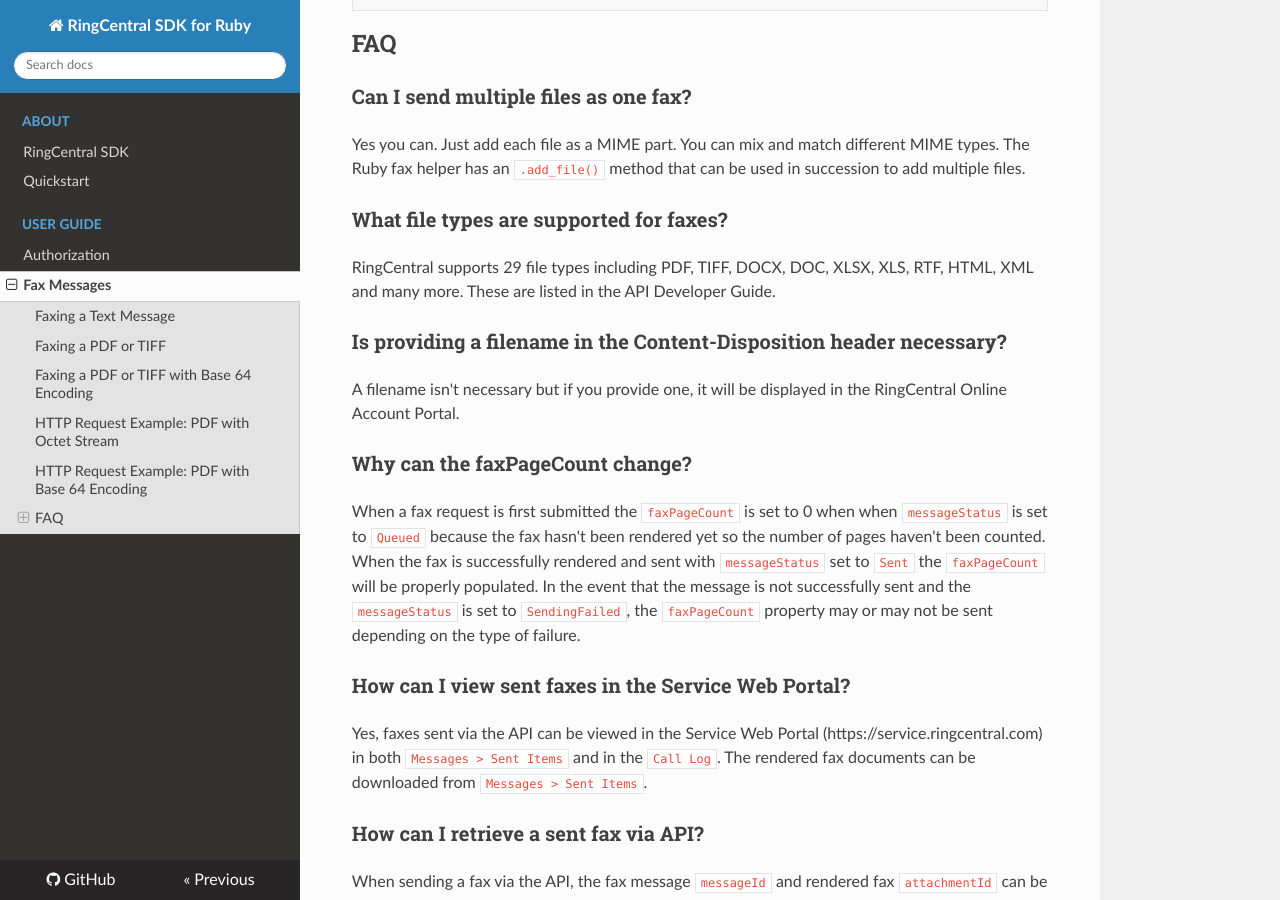
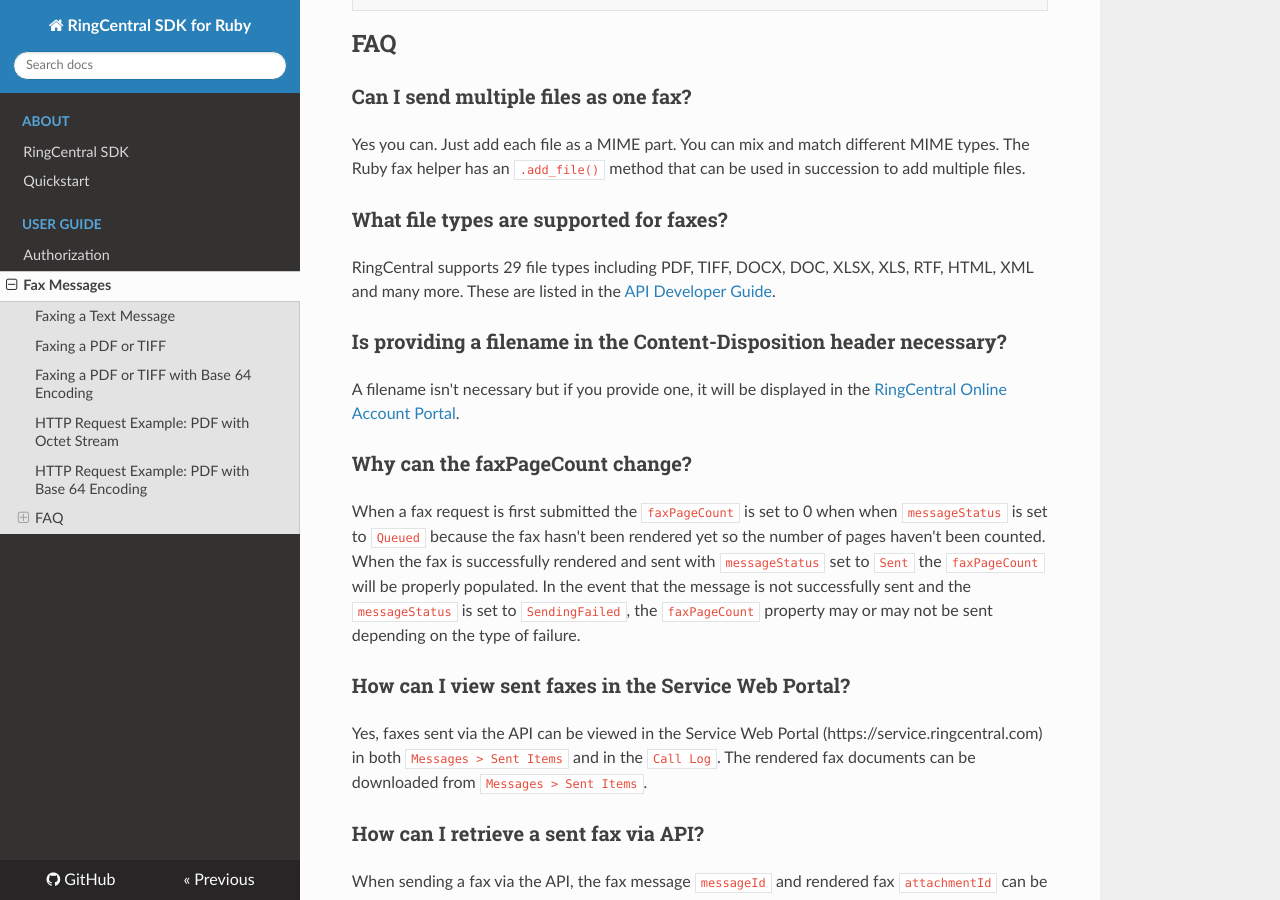
Before and after one commit to grokify/ringcentral-sdk-ruby, an MkDocs documentation site: the page built from docs/usage/messages/Fax-Messages.md, in a window 1280 px wide and 900 px high, scrolled down 2441 px. Built offline with MkDocs 1.6.1, drawn with Linux system fonts in a browser that asks for light colours; nearby versions of some CDN libraries; old or Windows-style settings are respelled for this version of MkDocs; some of the changed lines change nothing that is shown.

Commit message:
update fax FAQ

```diff
--- a/docs/usage/messages/Fax-Messages.md
+++ b/docs/usage/messages/Fax-Messages.md
@@ -143,11 +143,11 @@
 
 ### What file types are supported for faxes?
 
-RingCentral supports 29 file types including PDF, TIFF, DOCX, DOC, XLSX, XLS, RTF, HTML, XML and many more. These are listed in the API Developer Guide.
+RingCentral supports 29 file types including PDF, TIFF, DOCX, DOC, XLSX, XLS, RTF, HTML, XML and many more. These are listed in the [API Developer Guide](https://developers.ringcentral.com/api-docs/).
 
 ### Is providing a filename in the Content-Disposition header necessary?
 
-A filename isn't necessary but if you provide one, it will be displayed in the RingCentral Online Account Portal.
+A filename isn't necessary but if you provide one, it will be displayed in the [RingCentral Online Account Portal](https://service.ringcentral.com).
 
 ### Why can the faxPageCount change?
 
```
